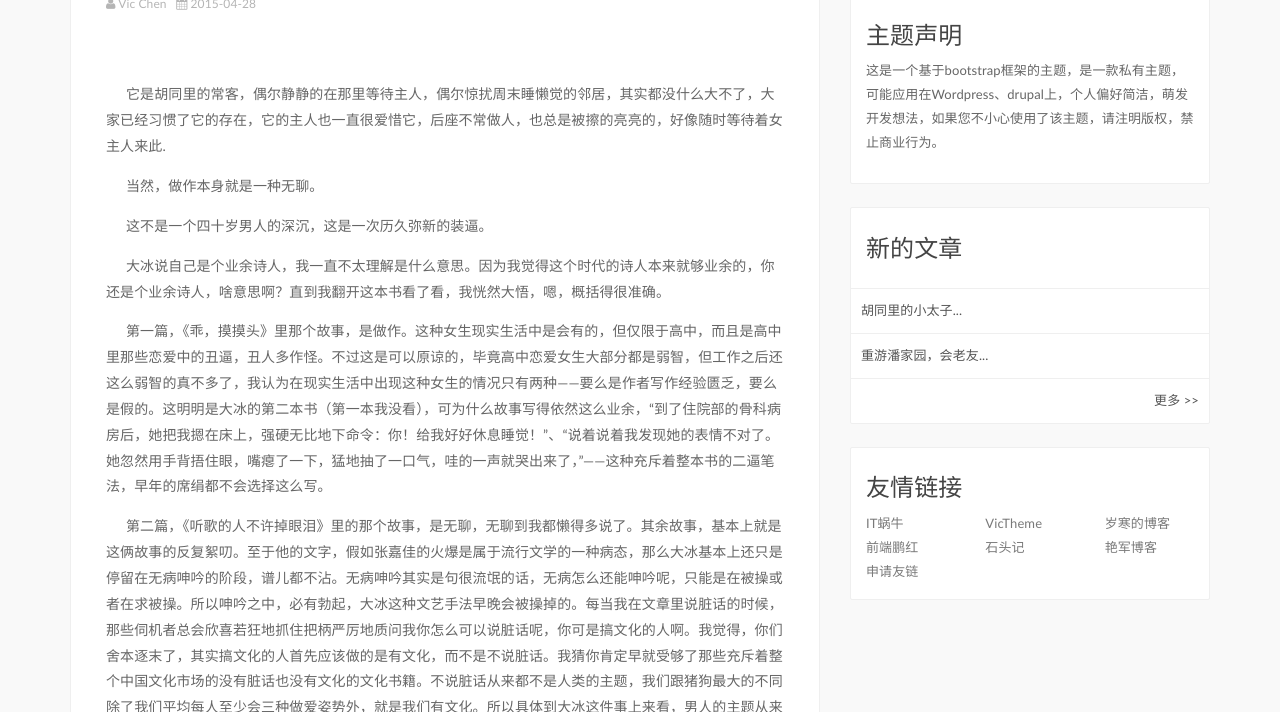
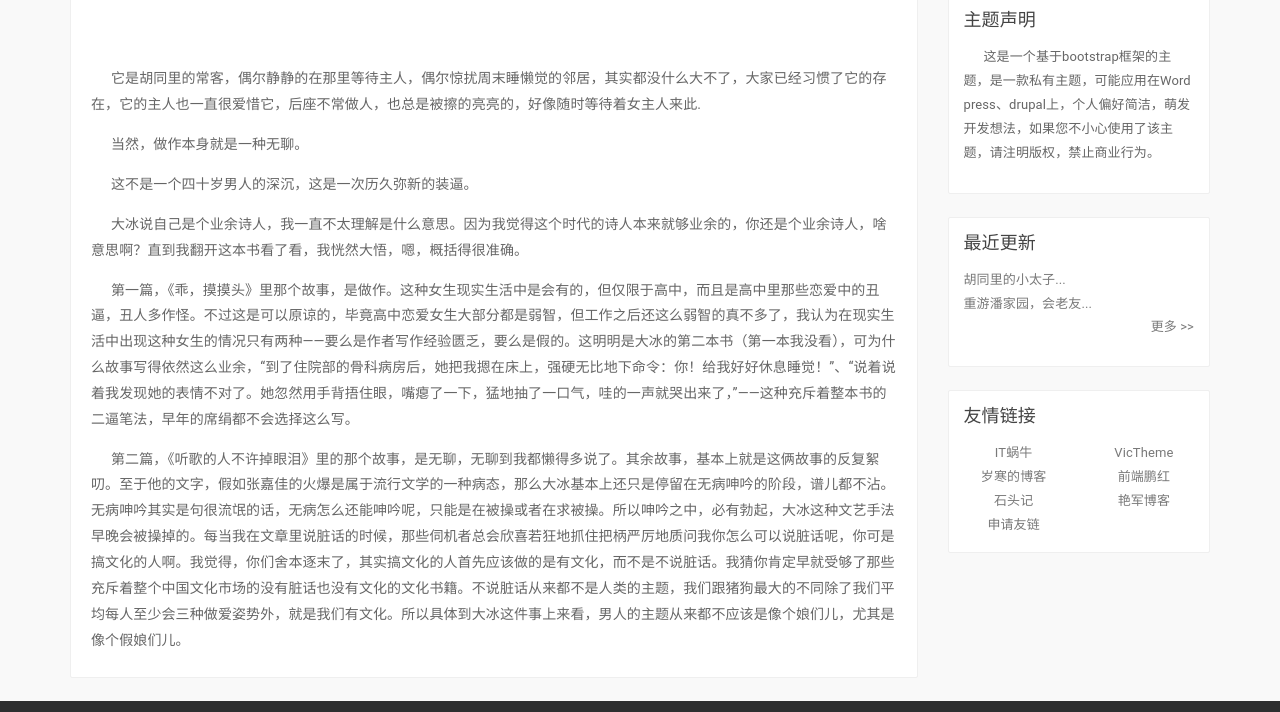
Before and after one commit to imvicchen/vTheme, a plain HTML site: page page-detail.html in a window 1280 px wide. Shown: the part 199-911 px from the top of the page. Drawn offline with Linux system fonts and the light colour scheme; a web font is replaced by a local one.

Commit message:
DEMO V1.3
优化 - LOGO反色，减轻视觉影响；
优化 - 主内容和边栏布局结构8-4为9-3，突出主内容区域；
优化 - 首页列表边框去除，box-shadow代替视觉效果
优化 - 文章详情页主内容结构，删除panlbody，删除内边距；
边栏 - 最近更新列表调整，更简洁了；
边栏 - 友情链接居中两栏显示，更清晰；
优化 - css结构；

```diff
--- a/css/rewrite-bootstrap.css
+++ b/css/rewrite-bootstrap.css
@@ -43,7 +43,8 @@
 .thumbnail{
     padding: 5px 15px;
     overflow: hidden;
-    border: 1px solid #efefef;
+    border: none;
+    box-shadow: 1px 1px 1px rgba(229,229,229,0.3);
 }
 .panel{
     box-shadow: none;
--- a/css/style.css
+++ b/css/style.css
@@ -7,7 +7,6 @@
 body{
     position: relative;
     background-color: #f9f9f9;
-    font-family: "Trebuchet MS", Verdana, "Malgun Gothic","Microsoft YaHei", sans-serif;
 }
 ::selection{
     background-color: #1abc9c;
@@ -19,6 +18,9 @@ a{
 a:hover{
     color: #1abc9c;
     text-decoration: none;
+}
+.vc-pt15{
+    padding-top: 15px;
 }
 .vc-header{
     background-color: #fff;
@@ -52,6 +54,11 @@ a:hover{
 .vc-pagelist-img img{
     width: 100%;
 }
+.vc-widget-title{
+    font-size: 18px;
+    margin: 0 auto;
+    padding: 15px 15px 0;
+}
 /* Blog Content CSS */
 .vc-blog{
     width: 100%;
@@ -83,7 +90,7 @@ a:hover{
 .vc-blog-content .vc-blog-words{
     font-size: 14px;
 }
-.vc-blog-content .vc-blog-words>p{
+.vc-blog-content>.vc-blog-words>p{
     text-indent: 2rem;
 }
 /* FOOTER CSS */
--- a/page-detail.html
+++ b/page-detail.html
@@ -34,7 +34,7 @@
                     </button>
                     <a class="navbar-brand" href="index.html">
                         <h1>Vicchen.me</h1>
-                        <img alt="VIC" src="holder.js/150x40/#1abc9c:#fff/text:VICCHEN/size:20">
+                        <img alt="VIC" src="holder.js/150x40/#fff:#1abc9c/text:VICCHEN/size:20">
                     </a>
                 </div>
 
@@ -72,13 +72,16 @@
     </header>
     <div class="container vc-container">
         <div class="row">
-            <div class="col-sm-12 col-md-8">
+            <div class="col-sm-12 col-md-9">
                 <!-- CODE START -->
                 <div class="panel panel-default">
-                    <div class="panel-body">
                         <article class="vc-blog">
                             <h1 class="vc-blog-title">胡同里的小太子</h1>
-                            <p class="vc-author"><i class="fa fa-user"></i> Vic Chen &nbsp;&nbsp;<i class="fa fa-calendar"></i> 2015-04-28</p>
+                            <p class="vc-author">
+                                <i class="fa fa-pencil"></i> Vic Chen &nbsp;&nbsp;
+                                <i class="fa fa-calendar"></i> 2015-04-28 &nbsp;&nbsp;
+                                <i class="fa fa-comment"></i> 27
+                            </p>
                             <div class="vc-blog-content">
                                 <div class="vc-blog-img">
                                     <img src="img/demo01.jpg" alt="">
@@ -105,11 +108,10 @@
                                 </div>
                             </div>
                         </article>
-                    </div>
                 </div>
                 <!-- CODE END -->
             </div>
-            <div class="visible-lg visible-md col-md-4">
+            <div class="visible-lg visible-md col-md-3">
                 <div class="panel panel-default">
                     <div class="panel-body">
                         <form role="search">
@@ -120,36 +122,34 @@
                     </div>
                 </div>
                 <div class="panel panel-default">
-
+                   <h4 class="vc-widget-title">主题声明</h4>
                     <div class="panel-body">
-                        <h4>主题声明</h4>
-                        <p>
+                        <p style="text-indent:2rem;word-break:break-all;">
                             这是一个基于bootstrap框架的主题，是一款私有主题，可能应用在Wordpress、drupal上，个人偏好简洁，萌发开发想法，如果您不小心使用了该主题，请注明版权，禁止商业行为。
                         </p>
                     </div>
                 </div>
                 <div class="panel panel-default">
+                    <h4 class="vc-widget-title">最近更新</h4>
                     <div class="panel-body">
-                        <h4>新的文章</h4>
+                    <ul class="list-unstyled">
+                        <li><a href="page-detail.html">胡同里的小太子...</a></li>
+                        <li><a href="page-detail.html">重游潘家园，会老友...</a></li>
+                        <li class="text-right"><a href="#!">更多 >></a></li>
+                    </ul>
                     </div>
-                    <ul class="list-group">
-                        <a href="page-detail.html" class="list-group-item">胡同里的小太子...</a>
-                        <a href="page-detail.html" class="list-group-item">重游潘家园，会老友...</a>
-                        <a href="#!" class="list-group-item text-right">更多 >></a>
-                    </ul>
                 </div>
                 <div class="panel panel-default">
-
+                   <h4 class="vc-widget-title">友情链接</h4>
                     <div class="panel-body">
-                        <h4>友情链接</h4>
-                        <div class="row">
-                            <a href="http://www.itlipeng.cn" class="col-md-4">IT蜗牛</a>
-                            <a href="#!" class="col-md-4">VicTheme</a>
-                            <a href="#!" class="col-md-4">岁寒的博客</a>
-                            <a href="#!" class="col-md-4">前端鹏红</a>
-                            <a href="#!" class="col-md-4">石头记</a>
-                            <a href="#!" class="col-md-4">艳军博客</a>
-                            <a href="#!" class="col-md-4">申请友链</a>
+                        <div class="row text-center">
+                            <a href="http://www.itlipeng.cn" class="col-md-6 vc-a">IT蜗牛</a>
+                            <a href="#!" class="col-md-6 vc-a">VicTheme</a>
+                            <a href="#!" class="col-md-6 vc-a">岁寒的博客</a>
+                            <a href="#!" class="col-md-6 vc-a">前端鹏红</a>
+                            <a href="#!" class="col-md-6 vc-a">石头记</a>
+                            <a href="#!" class="col-md-6 vc-a">艳军博客</a>
+                            <a href="#!" class="col-md-6 vc-a">申请友链</a>
                         </div>
                     </div>
                 </div>
@@ -170,7 +170,8 @@
             </ul>
         </div>
         <div class="vc-footer-copyright">
-            <div> vicchen.me Copyright © 2015 <a href="#!">Vic Theme</a></div>
+            <div> vicchen.me Copyright © 2015 <a href="#!">Vic Theme</a>
+            </div>
             Powered by <a href="#!">Vic Chen</a>
         </div>
     </footer>
```
Also changed, not shown: index.html (+20 -22 lines).
